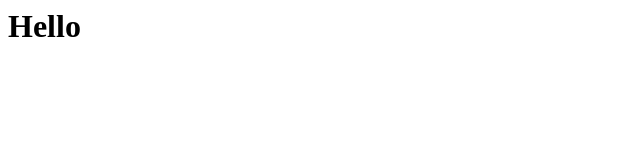
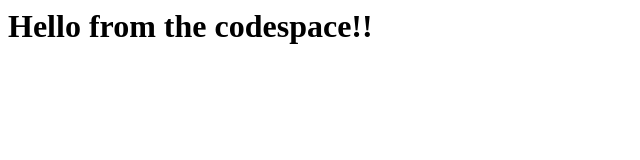
Before and after one commit to vitor-kenzo/skills-code-with-codespaces, a plain HTML site: page index.html in a window 1280 px wide. Shown: the whole page, without its empty margins (0-640 px from the left). Drawn offline with Linux system fonts and the light colour scheme.

Commit message:
Adding Hello from Codespace!

```diff
--- a/index.html
+++ b/index.html
@@ -1,3 +1,3 @@
 <html>
-  <h1>Hello</h1>
+  <h1>Hello from the codespace!!</h1>
 </html>
```
